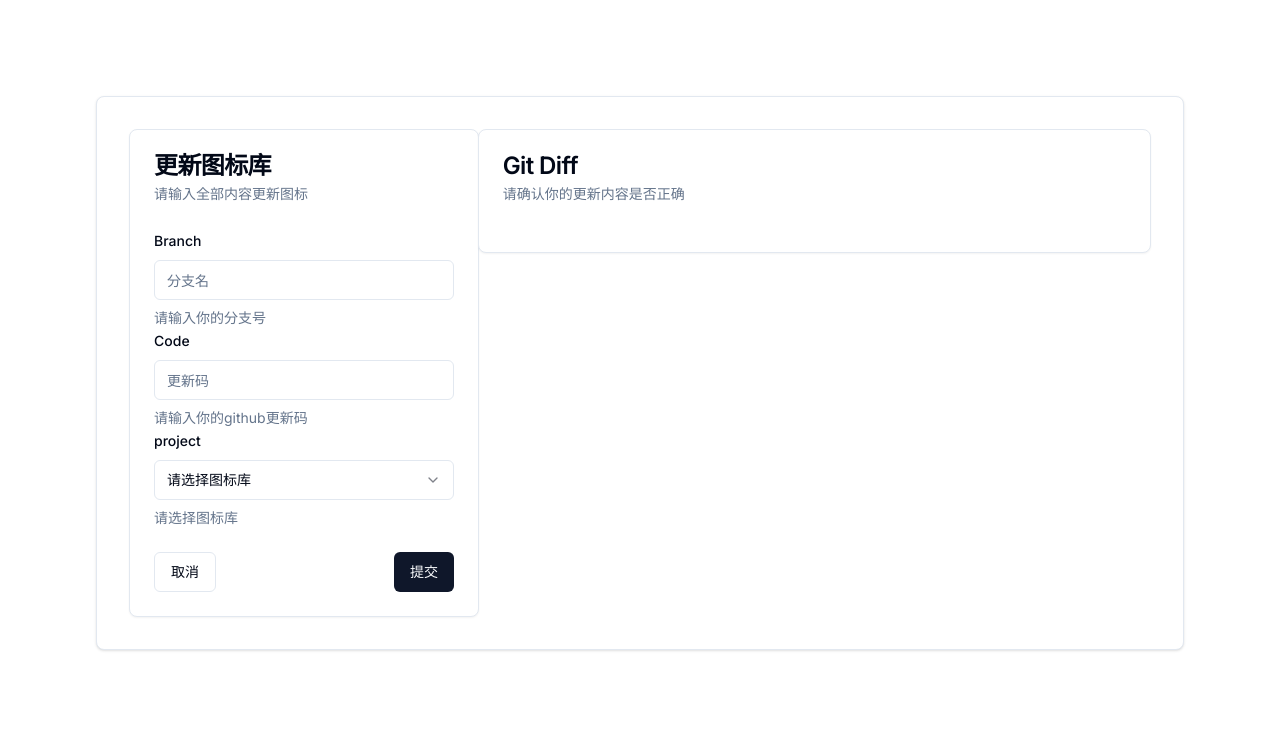
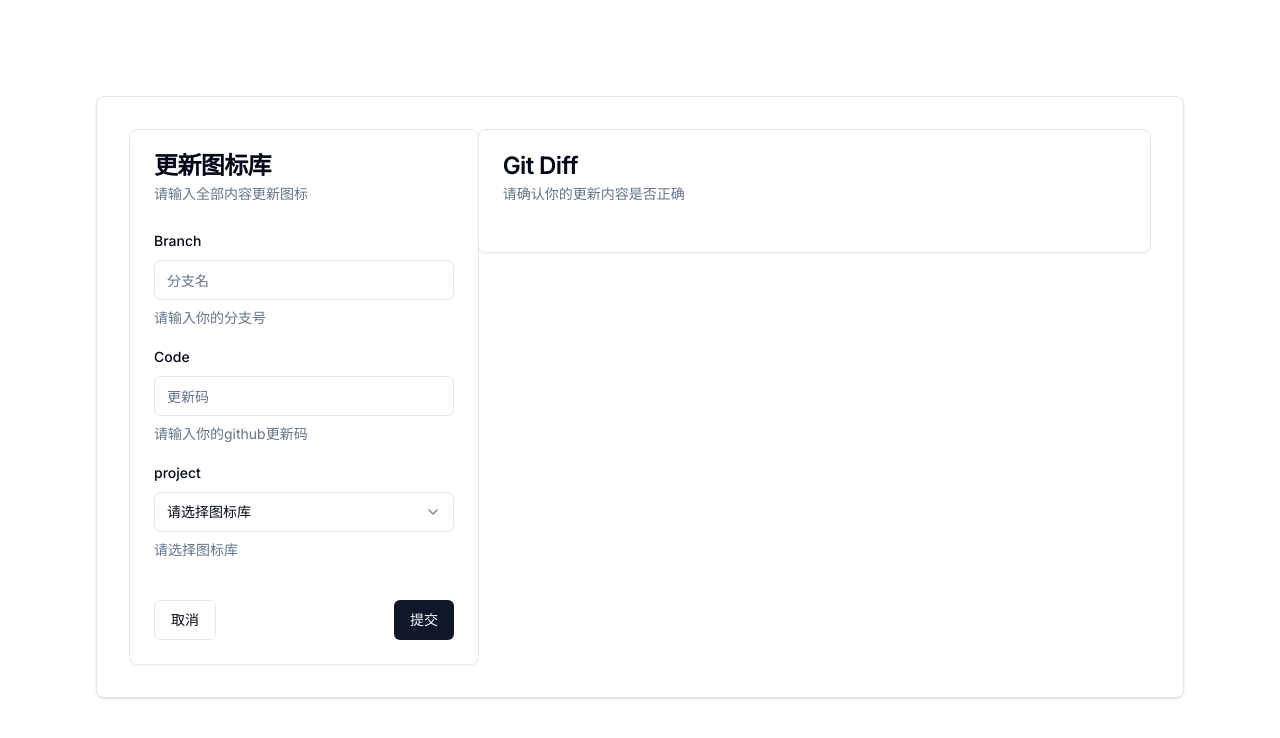
Before and after one commit to hqwuzhaoyi/iconfont-update, a Next.js app: page / in a window 1280 px wide. Shown: the top 738 px of the page. Built offline with nearby package versions, Linux system fonts and the light colour scheme.

Commit message:
style: 调整间距

```diff
--- a/app/components/Form.tsx
+++ b/app/components/Form.tsx
@@ -233,7 +233,9 @@ export default function FormPage() {
                               {...field}
                             />
                           </FormControl>
-                          <FormDescription>请输入你的分支号</FormDescription>
+                          <FormDescription className="pb-4">
+                            请输入你的分支号
+                          </FormDescription>
                           <FormMessage />
                         </FormItem>
                       )}
@@ -247,7 +249,7 @@ export default function FormPage() {
                           <FormControl>
                             <Input id="code" placeholder="更新码" {...field} />
                           </FormControl>
-                          <FormDescription>
+                          <FormDescription className="pb-4">
                             请输入你的github更新码
                           </FormDescription>
                           <FormMessage />
@@ -279,7 +281,7 @@ export default function FormPage() {
                               </FormControl>
                             </Select>
                           </FormControl>
-                          <FormDescription>请选择图标库</FormDescription>
+                          <FormDescription className="pb-4">请选择图标库</FormDescription>
                           <FormMessage />
                         </FormItem>
                       )}
```
